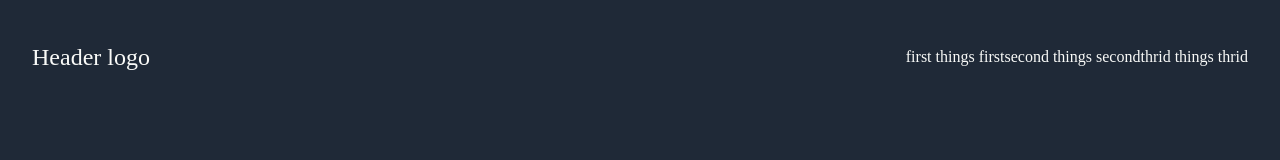
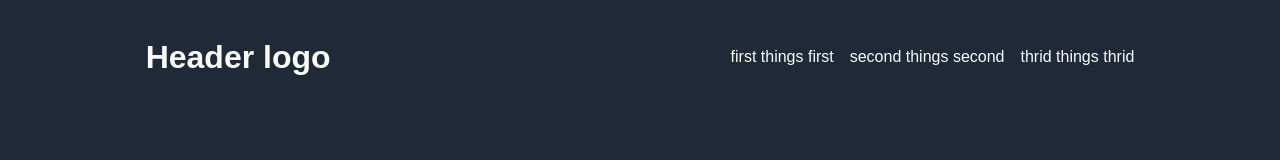
Before and after one commit to probably-kit/css-project, a plain HTML site: page index.html in a window 1280 px wide. Drawn offline with Linux system fonts and the light colour scheme.

Commit message:
Finished working on the title

```diff
--- a/style.css
+++ b/style.css
@@ -1,12 +1,14 @@
 body{
     background-color: #1f2937;
+    font-family: Arial, Helvetica, sans-serif;
 }
 
 header{
     display: flex;
-    justify-content: space-between;
+    justify-content: center;
     align-items: center;
     padding: 24px;
+    gap: 360px;
 
 
 }
@@ -20,10 +22,12 @@ a{
 .header-links{
     display: flex;
     list-style-type: none;
+    gap: 16px;
 
 }
 
 .logo {
     color: #f9faf8;
-    font-size: 24px;
+    font-size: 32px;
+    font-weight:bold;
 }
```
Also changed, not shown: index.html (+1 -0 lines).
